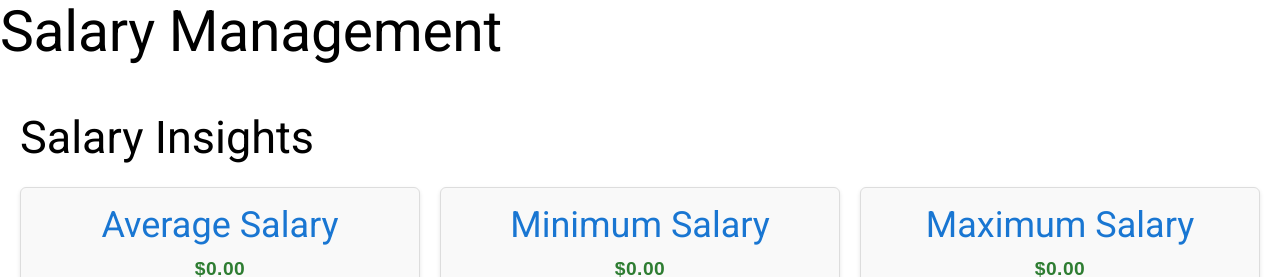
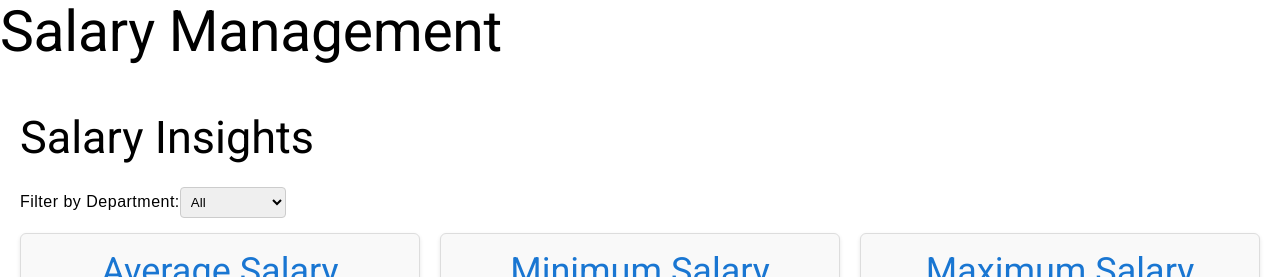
Before and after one commit to faize700/salary-management, an Angular app in the folder salary-management-ui/: page / in a window 1280 px wide. Shown: the top 277 px of the page. Built offline with nearby package versions, Linux system fonts and the light colour scheme; no server answers.

Commit message:
feat: integrate reporting dashboard with department filter

```diff
--- a/salary-management-ui/src/app/employee-list/employee-list.component.html
+++ b/salary-management-ui/src/app/employee-list/employee-list.component.html
@@ -2,6 +2,17 @@
 
     <div class="reporting-container">
   <h2>Salary Insights</h2>
+
+  <label for="dept">Filter by Department:</label>
+  <select id="dept" [(ngModel)]="selectedDept" (change)="loadReports()">
+    <option value="">All</option>
+    <option value="Sales">Sales</option>
+    <option value="Finance">Finance</option>
+    <option value="HR">HR</option>
+    <option value="Engineering">Engineering</option>
+    <option value="Marketing">Marketing</option>
+  </select>
+
   <div class="report-cards">
     <div class="report-card">
       <h3>Average Salary</h3>
@@ -17,6 +28,7 @@
     </div>
   </div>
 </div>
+
   <h2>Employee List</h2>
   <table class="employee-table">
     <thead>
--- a/salary-management-ui/src/app/employee-list/employee-list.component.scss
+++ b/salary-management-ui/src/app/employee-list/employee-list.component.scss
@@ -153,3 +153,9 @@
   font-weight: bold;
   color: #2e7d32;
 }
+select {
+  margin-bottom: 15px;
+  padding: 6px;
+  border-radius: 4px;
+  border: 1px solid #ccc;
+}
--- a/salary-management-ui/src/app/employee-list/employee-list.component.ts
+++ b/salary-management-ui/src/app/employee-list/employee-list.component.ts
@@ -14,10 +14,6 @@ export class EmployeeListComponent implements OnInit {
   employees: Employee[] = [];
 
   constructor(private employeeService: EmployeeService) {}
-
-  // ngOnInit(): void {
-  //   this.loadEmployees();
-  // }
 
   loadEmployees(): void {
     this.employeeService.getEmployees().subscribe(data => {
@@ -45,10 +41,12 @@ export class EmployeeListComponent implements OnInit {
   minSalary: number = 0;
   maxSalary: number = 0;
 
+  selectedDept: string = '';
+
   loadReports(): void {
-    this.employeeService.getAverageSalary().subscribe(val => this.averageSalary = val);
-    this.employeeService.getMinSalary().subscribe(val => this.minSalary = val);
-    this.employeeService.getMaxSalary().subscribe(val => this.maxSalary = val);
+    this.employeeService.getAverageSalary(this.selectedDept).subscribe(val => this.averageSalary = val);
+    this.employeeService.getMinSalary(this.selectedDept).subscribe(val => this.minSalary = val);
+    this.employeeService.getMaxSalary(this.selectedDept).subscribe(val => this.maxSalary = val);
   }
 
   ngOnInit(): void {
--- a/salary-management-ui/src/app/services/employee.service.ts
+++ b/salary-management-ui/src/app/services/employee.service.ts
@@ -42,5 +42,4 @@ export class EmployeeService {
     return this.http.get<number>(`${this.apiUrl}/report/max-salary${dept ? '?dept=' + dept : ''}`);
     }
 
-
 }
```
Lines whose indentation alone changed are shown as unchanged.
